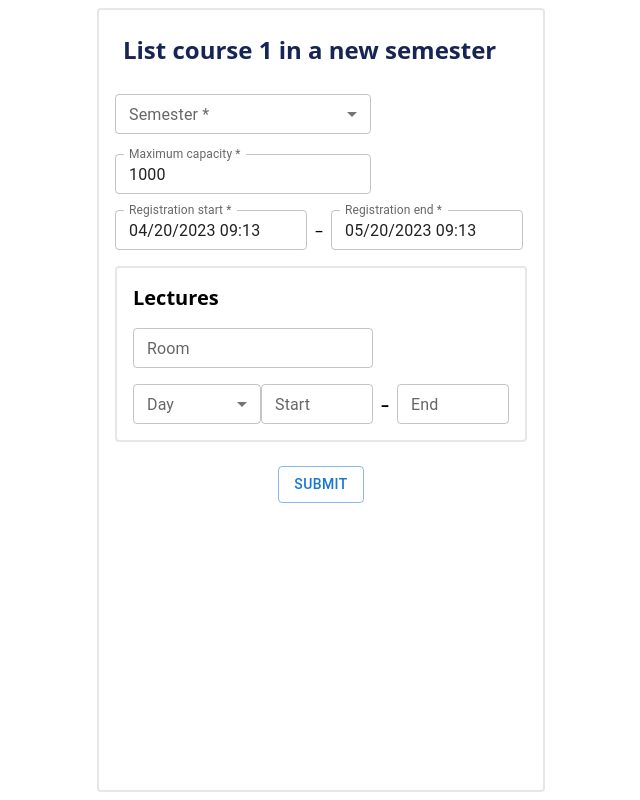
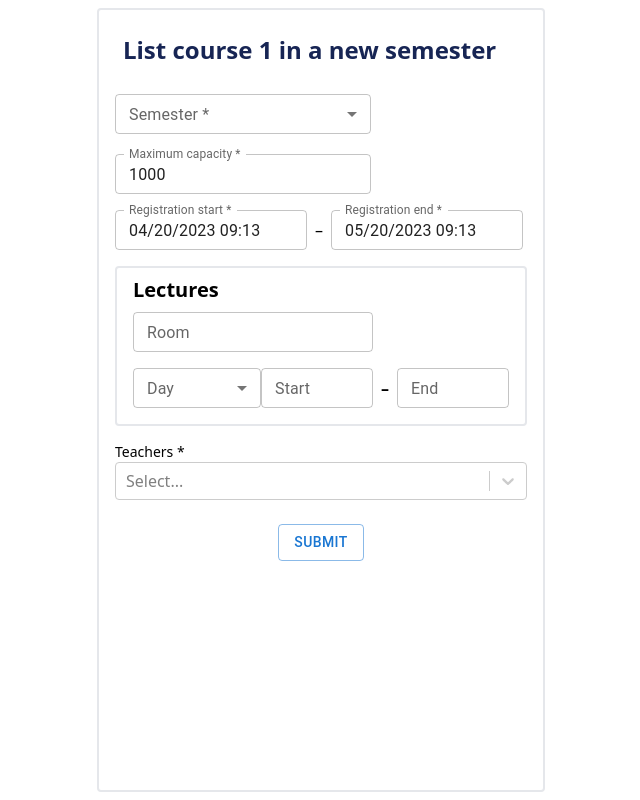
Before and after one commit to TheRikej/courses-registrator, a React (Vite) app in the folder application/: page /courses/1/list in a window 1280 px wide. Shown: the whole page, without its empty margins (319-959 px from the left). Built offline with nearby package versions, Linux system fonts and the light colour scheme.

Commit message:
feat: add teachers to CourseSemesterForm

```diff
--- a/application/src/components/CourseSemesterForm.tsx
+++ b/application/src/components/CourseSemesterForm.tsx
@@ -1,12 +1,13 @@
 import * as React from 'react';
 import {Controller, useForm} from 'react-hook-form';
-import { TextField, Button, MenuItem } from '@mui/material';
+import {TextField, Button, MenuItem, FormHelperText} from '@mui/material';
 import { zodResolver } from '@hookform/resolvers/zod';
 import { z } from 'zod';
 import formatSemester from "../utils/semester";
 import {DateTimePicker, TimePicker} from "@mui/x-date-pickers";
 import workDays from "../utils/days";
 import {useParams} from "react-router-dom";
+import Select from "react-select";
 
 const schema = z.object({
   semester: z.string().nonempty('Semester is required.'),
@@ -18,10 +19,11 @@
   timeDay: z.number().optional().nullable(),
   timeHourFrom: z.date().optional().nullable(),
   timeHourTo: z.date().optional().nullable(),
+  teachers: z.number().array().min(1, "At least one teacher is required."),
 }).refine((data) => data.registrationFrom < data.registrationTo, {
   message: "End date cannot be earlier than start date.",
   path: ["registrationTo"],
-}).refine((data) => data.timeHourFrom && data.timeHourTo &&
+}).refine((data) => !data.timeHourFrom || !data.timeHourTo ||
     data.timeHourFrom < data.timeHourTo, {
   message: "End cannot be earlier than start.",
   path: ["timeHourTo"],
@@ -36,6 +38,7 @@
   timeDay: number | null,
   timeHourFrom: Date | null,
   timeHourTo: Date | null,
+  teachers: [number] | null,
 }
 
 const CourseSemesterForm = () => {
@@ -70,9 +73,18 @@
     }
   ];
 
+  //TODO: fetch users and set the logged in user as the default value in guarantor input
+  const users = [
+    { value: 1523, label: 'Jakub Judiny' },
+    { value: 835, label: 'David Kajan' },
+    { value: 3494, label: 'Michal Drobný' },
+    { value: 7671, label: 'Dalibor Švonavec' },
+  ]
+
 
   const onSubmit = () => {
     const values = getValues();
+    console.log(values);
     const hoursFrom = values.timeHourFrom?.getHours();
     const minutesFrom = values.timeHourFrom?.getMinutes();
     const hoursTo = values.timeHourTo?.getHours();
@@ -87,7 +99,7 @@
       onSubmit={handleSubmit(onSubmit)}
     >
       <h1 className="font-poppins text-2xl m-6 font-bold text-blue-950">
-        List course {code} in a new semester
+        List course {code?.toUpperCase()} in a new semester
       </h1>
       <div className="mx-4 my-1 w-64">
         <TextField
@@ -181,7 +193,7 @@
       </div>
 
       <div className="flex flex-col rounded m-4 border-solid border-2 font-bold">
-        <h2 className="font-poppins text-xl m-4">
+        <h2 className="font-poppins text-xl mx-4 my-2">
           Lectures
         </h2>
         <TextField
@@ -267,8 +279,32 @@
         </div>
       </div>
 
+      <label htmlFor="teachers" className="mx-4 text-sm">Teachers *</label>
+      <Controller
+          control={control}
+          name="teachers"
+          defaultValue={null}
+          render={({ field, }) => (
+              <Select
+                  ref={field.ref}
+                  value={users.filter(c => field.value?.includes(c.value))}
+                  onChange={val => field.onChange(val.map(c => c.value))}
+                  className="w-auto mx-4 mb-2"
+                  isClearable={true}
+                  isSearchable={true}
+                  isMulti={true}
+                  id="teachers"
+                  name="teachers"
+                  options={users}
+              />
+          )}
+      />
+      <FormHelperText error sx={{ margin: '0rem 1.5rem' }}>
+        {errors.teachers?.message}
+      </FormHelperText>
+
       <div className="flex content-center justify-center">
-        <Button type="submit" variant="outlined" sx={{ margin: '0.5rem 2rem' }}>
+        <Button type="submit" variant="outlined" sx={{ margin: '1rem 2rem' }}>
           Submit
         </Button>
       </div>
```
